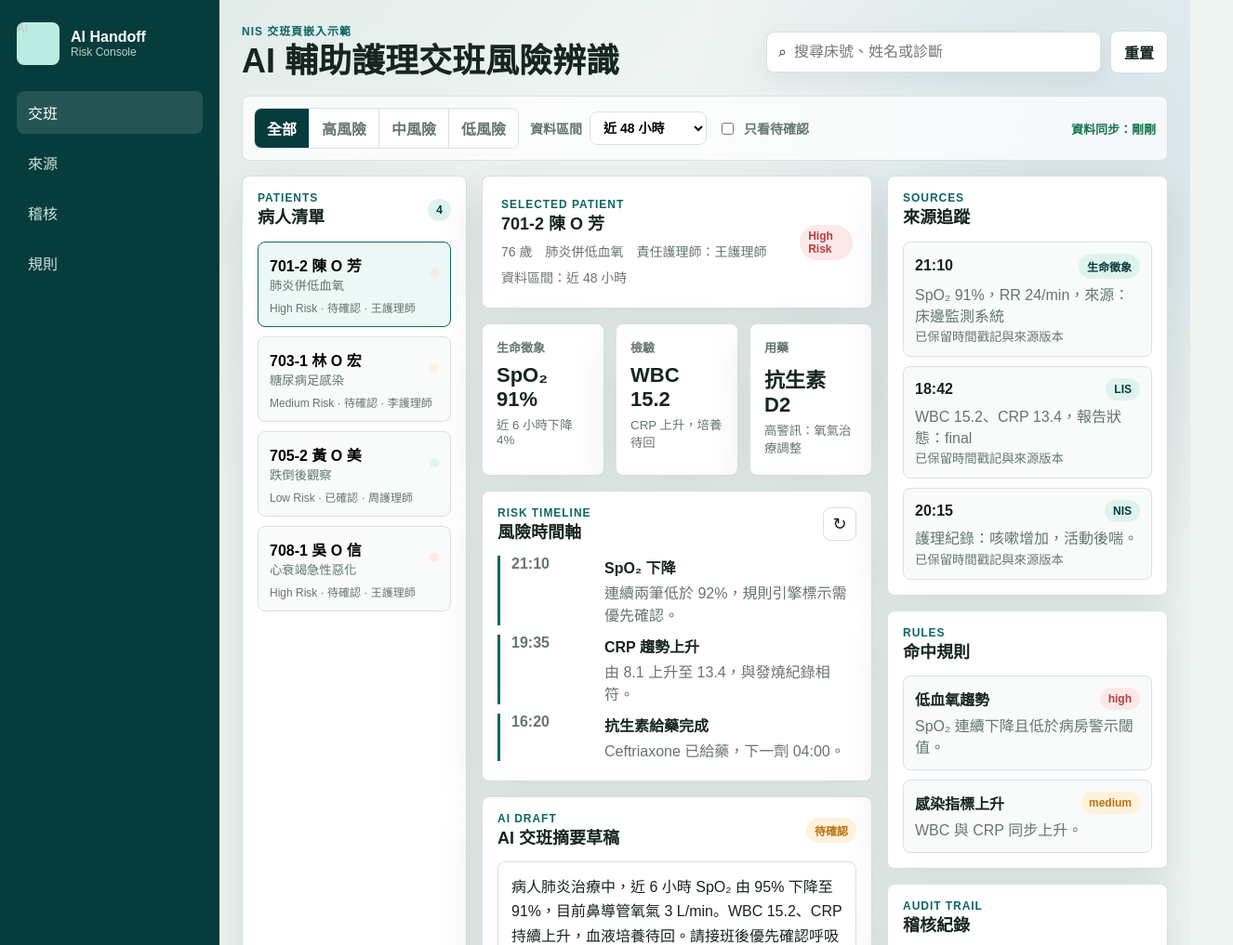
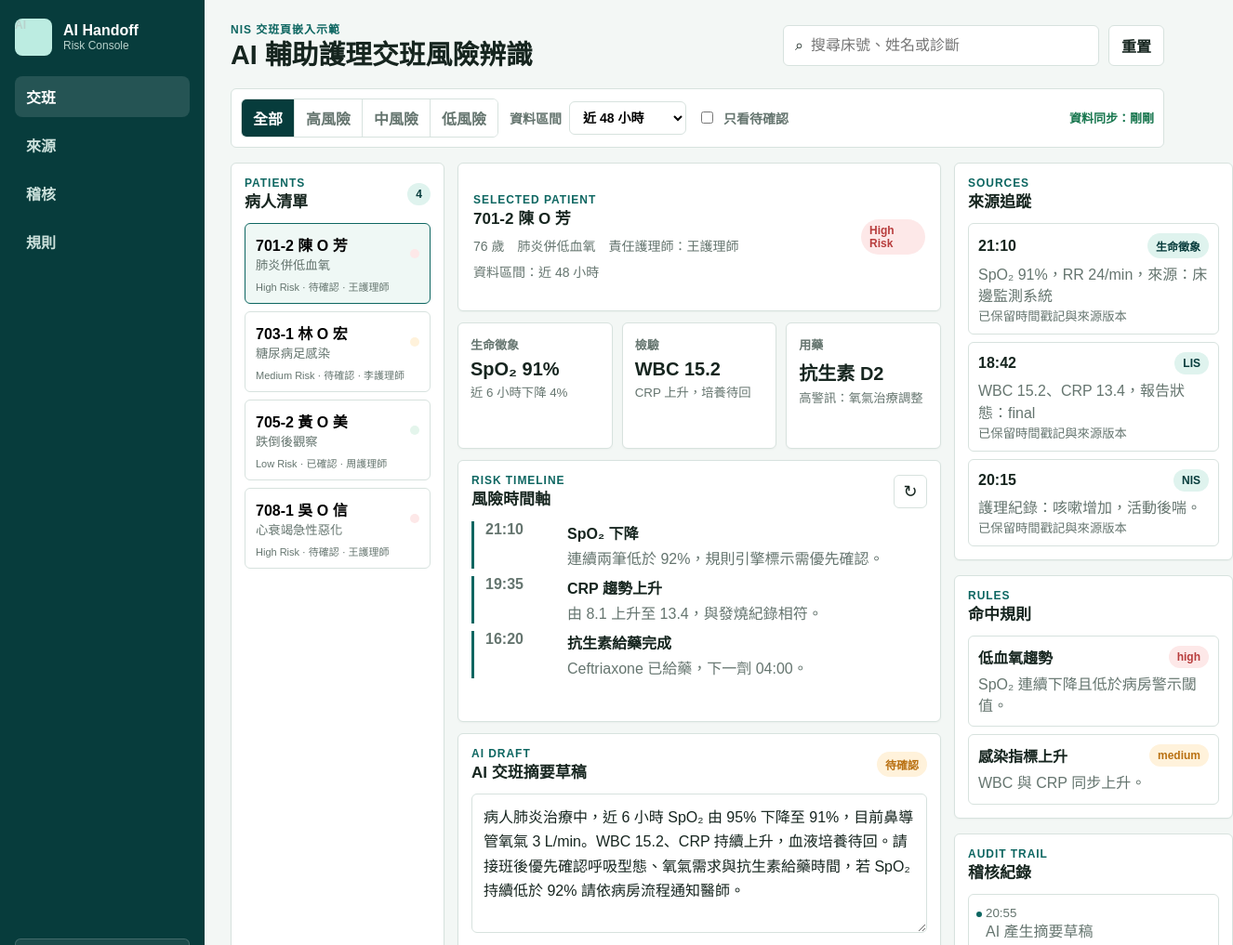
Before and after one commit to yangszwei/demo-nursing-handoff, a plain HTML site: page index.html in a window 1280 px wide. Shown: the top 1017 px of the page at 93% size, 1326 px wide, since content can reach past the window. Drawn offline with Linux system fonts and the light colour scheme.

Commit message:
style: clean up dashboard layout

```diff
--- a/styles.css
+++ b/styles.css
@@ -15,8 +15,8 @@
   --red-bg: #fde8e8;
   --green: #17764e;
   --green-bg: #e4f5ec;
-  --shadow: 0 18px 50px rgba(19, 45, 39, 0.12);
-  --radius: 8px;
+  --shadow: 0 1px 2px rgba(20, 42, 37, 0.04);
+  --radius: 6px;
 }
 
 * {
@@ -26,10 +26,7 @@
 body {
   margin: 0;
   min-height: 100vh;
-  background:
-    linear-gradient(135deg, rgba(13, 102, 97, 0.08), transparent 32%),
-    radial-gradient(circle at 92% 12%, rgba(47, 111, 187, 0.12), transparent 28%),
-    var(--bg);
+  background: #f3f7f5;
   color: var(--ink);
   font-family:
     "Noto Sans TC",
@@ -51,7 +48,7 @@ button {
 
 .app-shell {
   display: grid;
-  grid-template-columns: 236px minmax(0, 1fr);
+  grid-template-columns: 220px minmax(0, 1fr);
   min-height: 100vh;
 }
 
@@ -60,8 +57,8 @@ button {
   color: white;
   display: flex;
   flex-direction: column;
-  gap: 28px;
-  padding: 24px 18px;
+  gap: 22px;
+  padding: 20px 16px;
 }
 
 .brand-mark {
@@ -72,8 +69,8 @@ button {
 
 .brand-icon {
   display: grid;
-  width: 46px;
-  height: 46px;
+  width: 40px;
+  height: 40px;
   place-items: center;
   background: #bcece1;
   border-radius: 8px;
@@ -101,8 +98,9 @@ button {
   border-radius: 8px;
   background: transparent;
   color: #cce1dc;
-  padding: 11px 12px;
+  padding: 10px 12px;
   text-align: left;
+  font-weight: 800;
 }
 
 .nav-item.active,
@@ -132,7 +130,7 @@ button {
 
 .workspace {
   min-width: 0;
-  padding: 24px;
+  padding: 22px 28px;
 }
 
 .topbar,
@@ -149,7 +147,7 @@ button {
 .topbar {
   justify-content: space-between;
   gap: 20px;
-  margin-bottom: 16px;
+  margin-bottom: 18px;
 }
 
 .section-kicker,
@@ -169,11 +167,12 @@ h2 {
 }
 
 h1 {
-  font-size: clamp(25px, 3vw, 36px);
+  font-size: clamp(24px, 2.25vw, 32px);
+  letter-spacing: 0;
 }
 
 h2 {
-  font-size: 18px;
+  font-size: 17px;
 }
 
 .top-actions {
@@ -184,12 +183,12 @@ h2 {
   display: flex;
   align-items: center;
   gap: 8px;
-  width: min(360px, 36vw);
+  width: min(340px, 32vw);
   border: 1px solid var(--line);
   border-radius: var(--radius);
   background: white;
   padding: 0 12px;
-  box-shadow: 0 8px 24px rgba(20, 42, 37, 0.06);
+  box-shadow: none;
 }
 
 .search-box input {
@@ -215,7 +214,7 @@ h2 {
 .danger-button,
 .send-button {
   border-radius: var(--radius);
-  padding: 10px 14px;
+  padding: 9px 13px;
   font-weight: 800;
 }
 
@@ -225,9 +224,8 @@ h2 {
   margin-bottom: 16px;
   border: 1px solid var(--line);
   border-radius: var(--radius);
-  background: rgba(255, 255, 255, 0.76);
-  padding: 12px;
-  backdrop-filter: blur(16px);
+  background: #ffffff;
+  padding: 10px;
 }
 
 .control-strip > * {
@@ -254,7 +252,7 @@ h2 {
   border: 0;
   border-right: 1px solid var(--line);
   background: white;
-  padding: 9px 13px;
+  padding: 8px 12px;
   color: var(--muted);
   font-weight: 800;
 }
@@ -296,8 +294,8 @@ h2 {
 .dashboard-grid {
   align-items: stretch;
   display: grid;
-  grid-template-columns: minmax(220px, 290px) minmax(420px, 1fr) minmax(280px, 340px);
-  gap: 16px;
+  grid-template-columns: minmax(230px, 300px) minmax(520px, 1fr) minmax(300px, 360px);
+  gap: 14px;
 }
 
 .page-grid {
@@ -317,13 +315,13 @@ h2 {
 }
 
 .panel {
-  padding: 16px;
+  padding: 14px;
 }
 
 .panel-heading {
   justify-content: space-between;
   gap: 12px;
-  margin-bottom: 14px;
+  margin-bottom: 12px;
 }
 
 .count-pill,
@@ -354,15 +352,15 @@ h2 {
 .audit-list,
 .timeline {
   display: grid;
-  gap: 10px;
+  gap: 8px;
 }
 
 .patient-row {
   width: 100%;
   border: 1px solid var(--line);
   border-radius: var(--radius);
-  background: var(--panel-soft);
-  padding: 12px;
+  background: #ffffff;
+  padding: 10px 11px;
   text-align: left;
   transition:
     transform 0.18s ease,
@@ -371,12 +369,13 @@ h2 {
 }
 
 .patient-row:hover {
-  transform: translateY(-1px);
+  transform: none;
+  border-color: #b7cac5;
 }
 
 .patient-row.active {
   border-color: var(--teal-700);
-  background: #edf9f6;
+  background: #eff8f5;
 }
 
 .patient-row header {
@@ -565,7 +564,7 @@ h2 {
 }
 
 .row-meta {
-  font-size: 12px;
+  font-size: 11px;
 }
 
 .risk-dot {
@@ -592,13 +591,13 @@ h2 {
 
 .patient-detail {
   display: grid;
-  gap: 16px;
+  gap: 12px;
 }
 
 .detail-hero {
   justify-content: space-between;
   gap: 16px;
-  padding: 20px;
+  padding: 16px;
 }
 
 .meta-line {
@@ -613,11 +612,11 @@ h2 {
 .summary-grid {
   display: grid;
   grid-template-columns: repeat(3, minmax(0, 1fr));
-  gap: 12px;
+  gap: 10px;
 }
 
 .metric-card {
-  padding: 15px;
+  padding: 13px;
 }
 
 .metric-card span,
@@ -633,8 +632,8 @@ h2 {
 }
 
 .metric-card strong {
-  margin: 8px 0 4px;
-  font-size: 22px;
+  margin: 6px 0 3px;
+  font-size: 20px;
 }
 
 .icon-button {
@@ -646,8 +645,8 @@ h2 {
 
 .timeline-item {
   display: grid;
-  grid-template-columns: 88px 1fr;
-  gap: 12px;
+  grid-template-columns: 78px 1fr;
+  gap: 10px;
   border-left: 3px solid var(--teal-700);
   padding-left: 12px;
 }
@@ -669,11 +668,11 @@ h2 {
 
 .draft-panel textarea {
   width: 100%;
-  min-height: 172px;
+  min-height: 150px;
   resize: vertical;
   border: 1px solid var(--line);
   border-radius: var(--radius);
-  padding: 14px;
+  padding: 12px;
   color: var(--ink);
   line-height: 1.65;
   outline-color: var(--teal-700);
@@ -739,8 +738,8 @@ h2 {
 .audit-item {
   border: 1px solid var(--line);
   border-radius: var(--radius);
-  background: var(--panel-soft);
-  padding: 12px;
+  background: #ffffff;
+  padding: 10px;
 }
 
 .source-card header,
```
Also changed, not shown: 1 other file.
